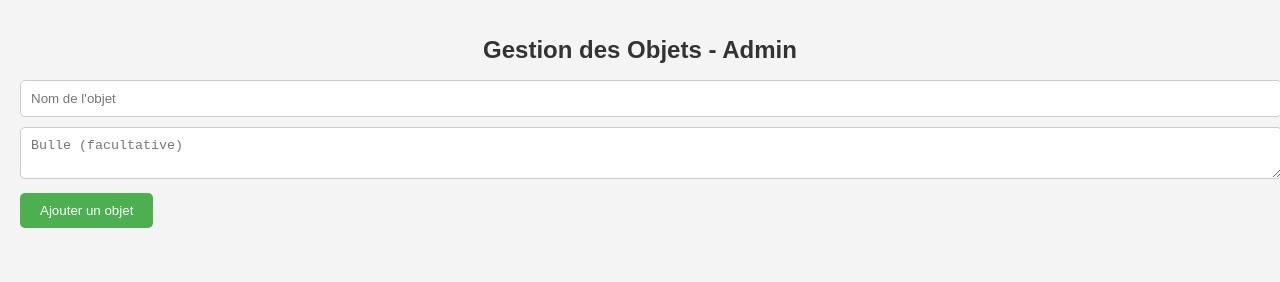
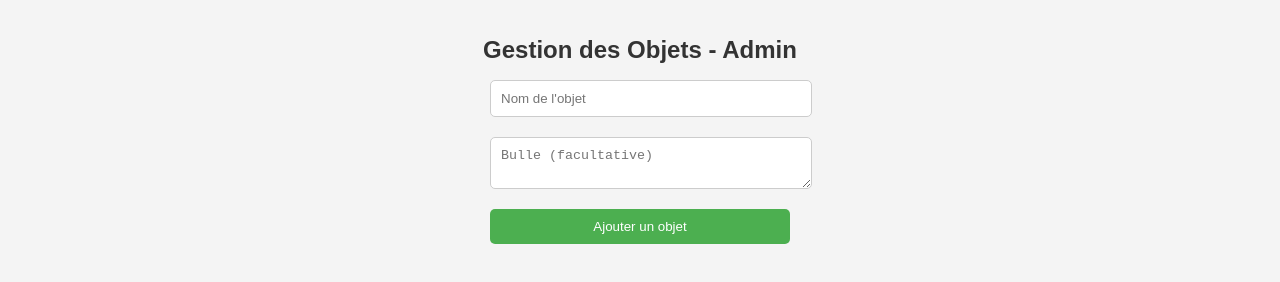
Before and after one commit to Rivieramedias/Treasure-go, a plain HTML site: page admin.html in a window 1280 px wide. Drawn offline with Linux system fonts and the light colour scheme.

Commit message:
Update admin.html

```diff
--- a/admin.html
+++ b/admin.html
@@ -16,11 +16,20 @@
       color: #333;
       font-size: 24px;
     }
+    .form-container {
+      margin-bottom: 20px;
+      display: flex;
+      flex-direction: column;
+      gap: 10px;
+      width: 300px;
+      margin: 0 auto;
+    }
     .object-container {
       display: flex;
       flex-wrap: wrap;
       gap: 10px;
       justify-content: space-around;
+      margin-top: 20px;
     }
     .object {
       width: 150px;
@@ -50,10 +59,10 @@
     }
     .input-field {
       margin-bottom: 10px;
-      width: 100%;
       padding: 10px;
       border-radius: 5px;
       border: 1px solid #ccc;
+      width: 100%;
     }
     .add-object-button {
       padding: 10px 20px;
```
